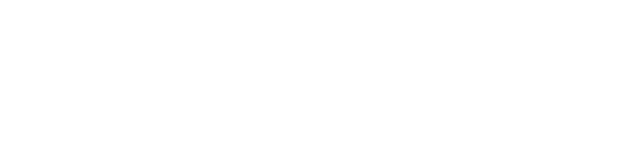
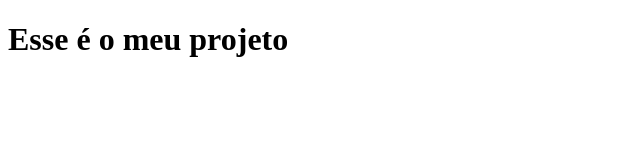
Before and after one commit to thiagoleal/curso-git, a plain HTML site: page index.html in a window 1280 px wide. Shown: the whole page, without its empty margins (0-640 px from the left). Drawn offline with Linux system fonts and the light colour scheme.

Commit message:
texto no body

```diff
--- a/index.html
+++ b/index.html
@@ -9,7 +9,7 @@
 </head>
 
 <body>
-
+  <h1>Esse é o meu projeto</h1>
 </body>
 
 </html>
```
